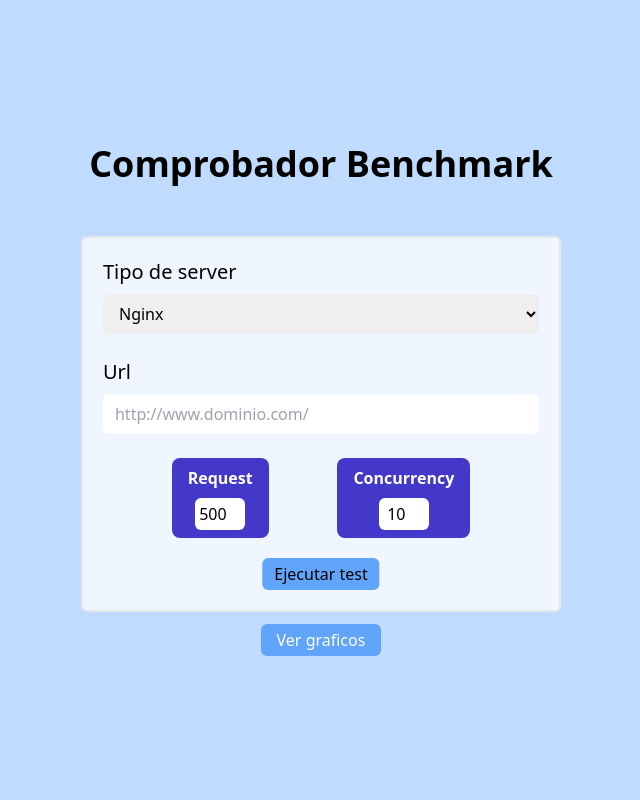
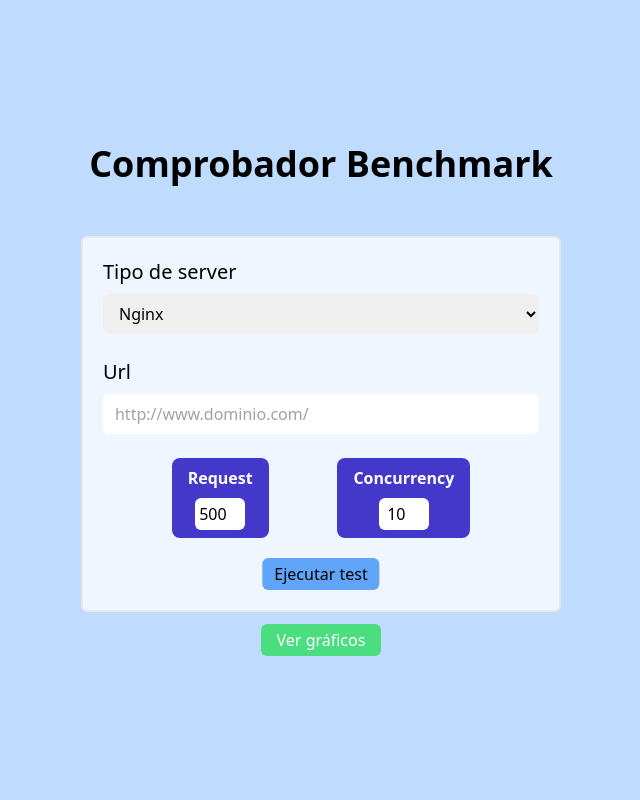
Before and after one commit to rbarbeito/flask-bechmark-sqlite, a Flask app: template src/templates/index.html in a window 1280 px wide. Shown: the whole page, without its empty margins (319-959 px from the left). Run offline with Flask 3, Linux system fonts and the light colour scheme; the template is opened without the code that fills it, so the values that code supplies are empty; some libraries are stand-ins or nearby versions.

Commit message:
Update UX in application

```diff
--- a/src/app.py
+++ b/src/app.py
@@ -1,5 +1,4 @@
 from flask import Flask, request, render_template, jsonify, make_response, redirect, url_for
-import requests
 
 from functions import my_functions as mf
 from functions.db import MyDataBase
@@ -26,7 +25,7 @@ def graphics():
 @app.route('/bechmark', methods=['GET', 'POST'])
 def bechmark():
 
-    if requests.methods == 'GET':
+    if request.method == 'GET':
         return render_template('index.html')
     else:
         data = request.get_json()
--- a/src/templates/graphics.html
+++ b/src/templates/graphics.html
@@ -16,6 +16,10 @@
 		<h1 class="text-3xl font-bold ">
 			Gráficos comparativos
 		</h1>
+		<div class="w-[90%]   grid place-items-center mt-4">
+			<a class="no-underline px-[16px] py-[4px] bg-green-400 rounded-md text-white text-center" href="bechmark">Aplicar
+				Test</a>
+		</div>
 		<div class="flex gap-6 my-6">
 			<div class="flex flex-col items-center w-[200px] ">
 				<label for="grafico">Servidor analizado</label>
--- a/src/templates/index.html
+++ b/src/templates/index.html
@@ -67,9 +67,9 @@
 			</section>
 
 			<div class="w-[90%]   grid place-items-center ">
-				<a class="no-underline px-[16px] py-[4px] bg-blue-400 rounded-md text-white text-center" href="graphics">Ver
-					graficos</a>
-				</di>
+				<a class="no-underline px-[16px] py-[4px] bg-green-400 rounded-md text-white text-center" href="graphics">Ver
+					gráficos</a>
+				</div>
         </div>
 
     </main>
```
